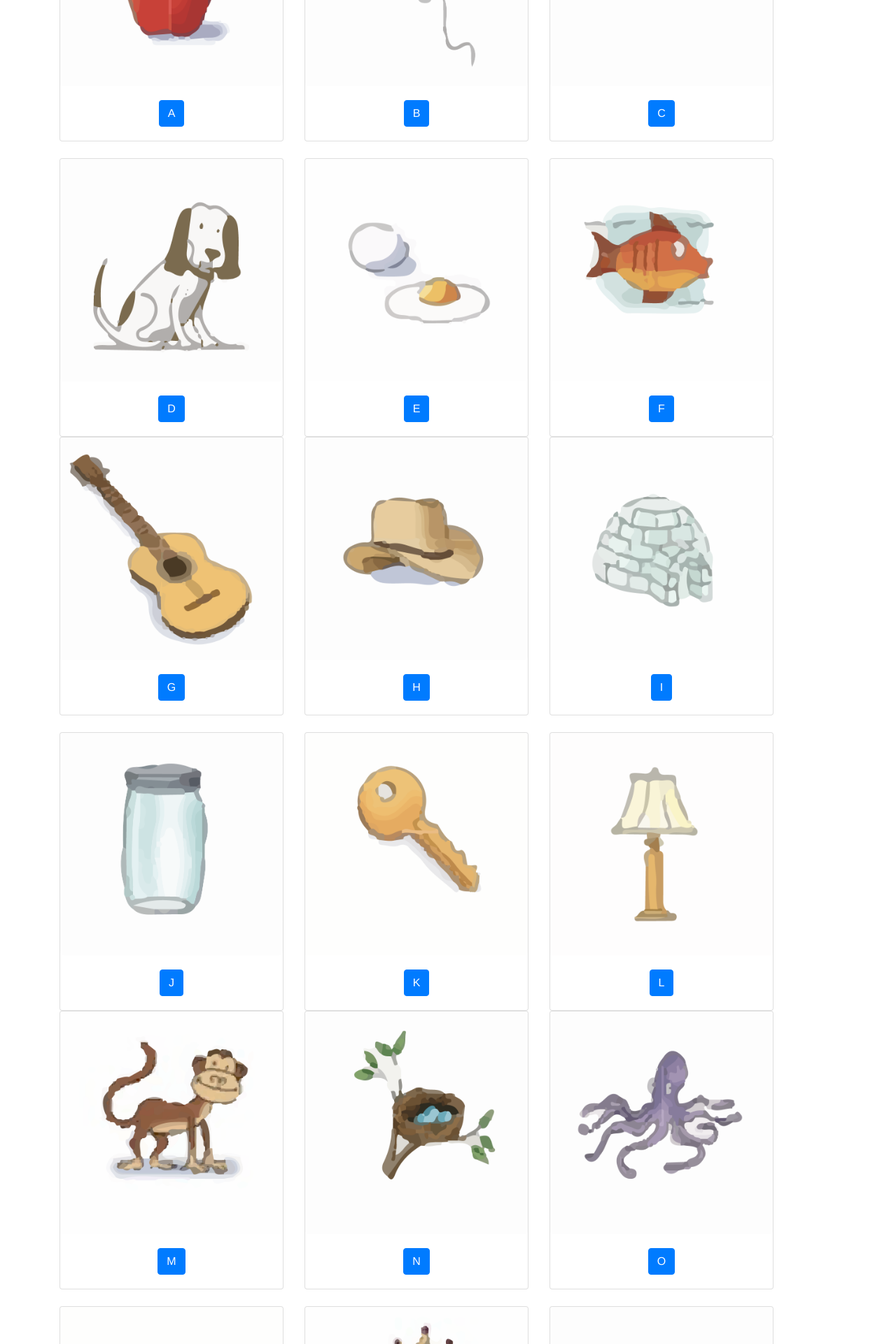
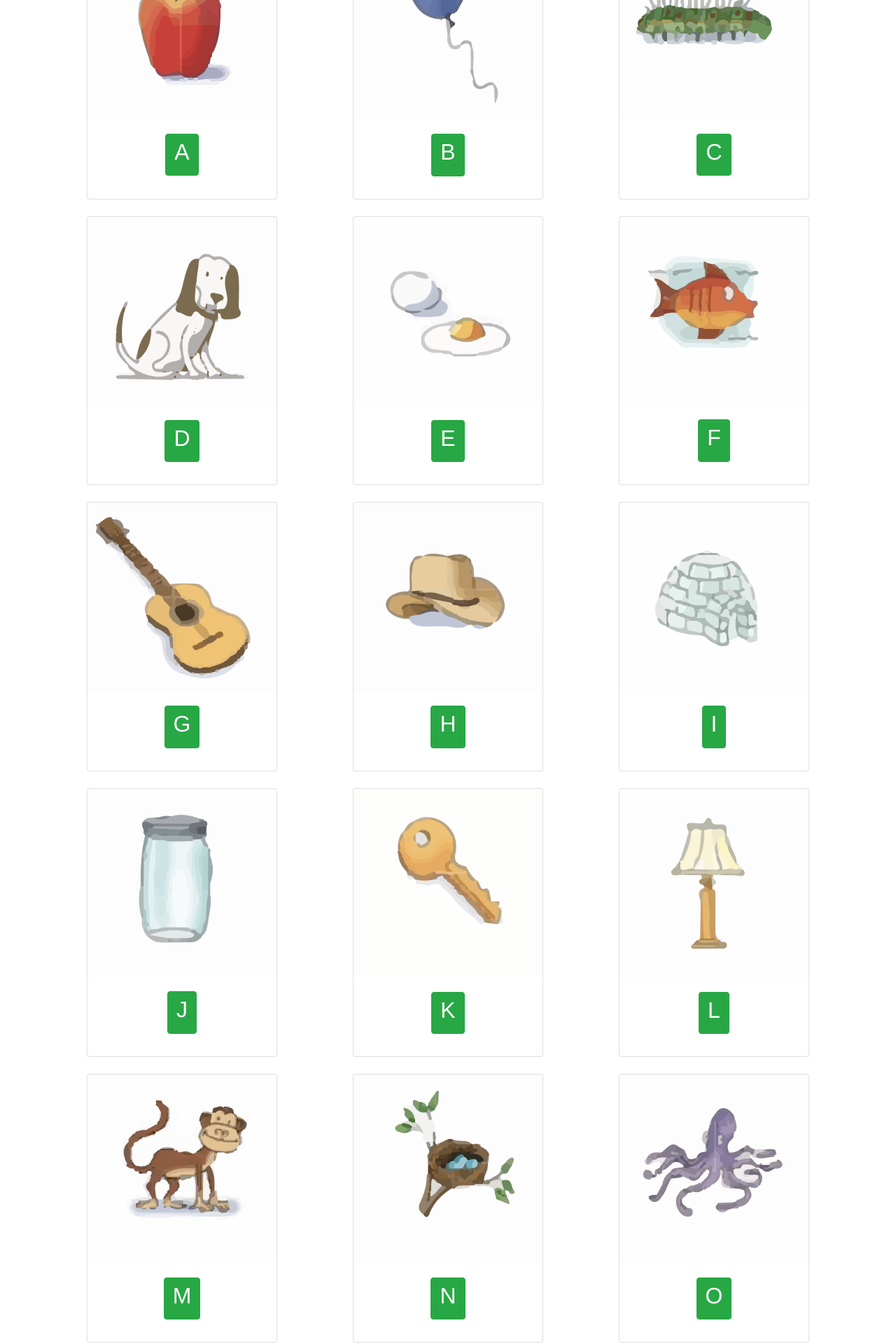
Before and after one commit to MiguelAgueda/PhonicsModule, a Vue app in the folder phonicscards/: page /phonicCards in a window 1280 px wide. Shown: the part 280-2200 px from the top of the page at 70% size. Built offline with nearby package versions, Linux system fonts and the light colour scheme.

Commit message:
Dynamically Loaded Alphabet Cards

```diff
--- a/phonicscards/src/App.vue
+++ b/phonicscards/src/App.vue
@@ -1,10 +1,13 @@
 <template>
   <div id="app">
     <div id="nav">
-      <router-link to="/">Home</router-link> |
-      <router-link to="/about">About</router-link>
+      <!-- <router-link to="/">Home</router-link> |
+      <router-link to="/about">About</router-link> -->
+      <a href="/">
+        <b-img height="120px" src="/ReaderWoodchuck.png"></b-img>
+      </a>
     </div>
-    <router-view/>
+    <router-view />
   </div>
 </template>
 
--- a/phonicscards/src/components/PhonicCards.vue
+++ b/phonicscards/src/components/PhonicCards.vue
@@ -1,141 +1,184 @@
 <template>
-  <b-row class="text-center">
-    <b-container>
-      <b-card-group deck class="pb-4">
-        <b-card img-src="Apple.png" img-top style="max-width: 20rem;">
-          <b-button href="#" variant="primary" @click.prevent="playSound('A.m4a')">A</b-button>
-        </b-card>
-
-        <b-card img-src="Balloon.png" img-top style="max-width: 20rem;">
-          <b-button href="#" variant="primary">B</b-button>
-        </b-card>
-
-        <b-card img-src="Caterpillar.png" img-top style="max-width: 20rem;">
-          <b-button href="#" variant="primary">C</b-button>
+  <b-container>
+    <b-row v-for="row in rows" :key="row[0].letter">
+      <b-card-group deck class=" pb-4 mx-auto" v-for="letter in row" :key="letter.letter">
+        <!-- <b-card-group> -->
+        <b-card img-top style="max-width: 17rem;" :img-src="letter.image">
+          <b-card-title>
+            <b-button href="#" variant="success" @click.prevent="playSound(letter.sound)"
+              ><H2>{{ letter.letter }}</H2></b-button
+            >
+          </b-card-title>
         </b-card>
       </b-card-group>
-
-      <b-card-group deck>
-        <b-card img-src="Dog.png" img-top style="max-width: 20rem;">
-          <b-button href="#" variant="primary">D</b-button>
-        </b-card>
-
-        <b-card img-src="Egg.png" img-top style="max-width: 20rem;">
-          <b-button href="#" variant="primary">E</b-button>
-        </b-card>
-
-        <b-card img-src="Fish.png" img-top style="max-width: 20rem;">
-          <b-button href="#" variant="primary">F</b-button>
-        </b-card>
-      </b-card-group>
-
-      <b-card-group deck class="pb-4">
-        <b-card img-src="Guitar.png" img-top style="max-width: 20rem;">
-          <b-button href="#" variant="primary">G</b-button>
-        </b-card>
-
-        <b-card img-src="Hat.png" img-top style="max-width: 20rem;">
-          <b-button href="#" variant="primary">H</b-button>
-        </b-card>
-
-        <b-card img-src="Igloo.png" img-top style="max-width: 20rem;">
-          <b-button href="#" variant="primary">I</b-button>
-        </b-card>
-      </b-card-group>
-
-      <b-card-group deck>
-        <b-card img-src="Jar.png" img-top style="max-width: 20rem;">
-          <b-button href="#" variant="primary">J</b-button>
-        </b-card>
-
-        <b-card img-src="Key.png" img-top style="max-width: 20rem;">
-          <b-button href="#" variant="primary">K</b-button>
-        </b-card>
-
-        <b-card img-src="Lamp.png" img-top style="max-width: 20rem;">
-          <b-button href="#" variant="primary">L</b-button>
-        </b-card>
-      </b-card-group>
-
-      <b-card-group deck class="pb-4">
-        <b-card img-src="Monkey.png" img-top style="max-width: 20rem;">
-          <b-button href="#" variant="primary">M</b-button>
-        </b-card>
-
-        <b-card img-src="Nest.png" img-top style="max-width: 20rem;">
-          <b-button href="#" variant="primary">N</b-button>
-        </b-card>
-
-        <b-card img-src="Octopus.png" img-top style="max-width: 20rem;">
-          <b-button href="#" variant="primary">O</b-button>
-        </b-card>
-      </b-card-group>
-
-      <b-card-group deck>
-        <b-card img-src="Pencil.png" img-top style="max-width: 20rem;">
-          <b-button href="#" variant="primary">P</b-button>
-        </b-card>
-
-        <b-card img-src="Queen.png" img-top style="max-width: 20rem;">
-          <b-button href="#" variant="primary">Q</b-button>
-        </b-card>
-
-        <b-card img-src="Ring.png" img-top style="max-width: 20rem;">
-          <b-button href="#" variant="primary">R</b-button>
-        </b-card>
-      </b-card-group>
-
-      <b-card-group deck class="pb-4">
-        <b-card img-src="Snake.png" img-top style="max-width: 20rem;">
-          <b-button href="#" variant="primary">S</b-button>
-        </b-card>
-
-        <b-card img-src="Turtle.png" img-top style="max-width: 20rem;">
-          <b-button href="#" variant="primary">T</b-button>
-        </b-card>
-
-        <b-card img-src="Umbrella.png" img-top style="max-width: 20rem;">
-          <b-button href="#" variant="primary">U</b-button>
-        </b-card>
-      </b-card-group>
-
-      <b-card-group deck>
-        <b-card img-src="Vacuum.png" img-top style="max-width: 20rem;">
-          <b-button href="#" variant="primary">V</b-button>
-        </b-card>
-
-        <b-card img-src="Wagon.png" img-top style="max-width: 20rem;">
-          <b-button href="#" variant="primary">W</b-button>
-        </b-card>
-
-        <b-card img-src="Box.png" img-top style="max-width: 20rem;">
-          <b-button href="#" variant="primary">X</b-button>
-        </b-card>
-      </b-card-group>
-
-      <b-card-group deck class="pb-4">
-        <b-card img-src="Yo-Yo.png" img-top style="max-width: 20rem;">
-          <b-button href="#" variant="primary">Y</b-button>
-        </b-card>
-
-        <b-card img-src="Zipper.png" img-top style="max-width: 20rem;">
-          <b-button href="#" variant="primary">Z</b-button>
-        </b-card>
-      </b-card-group>
-    </b-container>
-  </b-row>
-
-  <!-- </div> -->
+    </b-row>
+  </b-container>
 </template>
 
 <script>
 export default {
   name: 'PhonicCards',
+
+  data() {
+    return {
+      rows: this.getAlphabetRows(),
+    };
+  },
+
   methods: {
     playSound(sound) {
       const audio = new Audio(sound);
       audio.play();
     },
+
+    getAlphabet() {
+      return [
+        {
+          letter: 'A',
+          image: 'Apple.png',
+          sound: 'A.m4a',
+        },
+        {
+          letter: 'B',
+          image: 'Balloon.png',
+          sound: 'A.m4a',
+        },
+        {
+          letter: 'C',
+          image: 'Caterpillar.png',
+          sound: 'A.m4a',
+        },
+        {
+          letter: 'D',
+          image: 'Dog.png',
+          sound: 'A.m4a',
+        },
+        {
+          letter: 'E',
+          image: 'Egg.png',
+          sound: 'A.m4a',
+        },
+        {
+          letter: 'F',
+          image: 'Fish.png',
+          sound: 'A.m4a',
+        },
+        {
+          letter: 'G',
+          image: 'Guitar.png',
+          sound: 'A.m4a',
+        },
+        {
+          letter: 'H',
+          image: 'Hat.png',
+          sound: 'A.m4a',
+        },
+        {
+          letter: 'I',
+          image: 'Igloo.png',
+          sound: 'A.m4a',
+        },
+        {
+          letter: 'J',
+          image: 'Jar.png',
+          sound: 'A.m4a',
+        },
+        {
+          letter: 'K',
+          image: 'Key.png',
+          sound: 'A.m4a',
+        },
+        {
+          letter: 'L',
+          image: 'Lamp.png',
+          sound: 'A.m4a',
+        },
+        {
+          letter: 'M',
+          image: 'Monkey.png',
+          sound: 'A.m4a',
+        },
+        {
+          letter: 'N',
+          image: 'Nest.png',
+          sound: 'A.m4a',
+        },
+        {
+          letter: 'O',
+          image: 'Octopus.png',
+          sound: 'A.m4a',
+        },
+        {
+          letter: 'P',
+          image: 'Pencil.png',
+          sound: 'A.m4a',
+        },
+        {
+          letter: 'Q',
+          image: 'Queen.png',
+          sound: 'A.m4a',
+        },
+        {
+          letter: 'R',
+          image: 'Ring.png',
+          sound: 'A.m4a',
+        },
+        {
+          letter: 'S',
+          image: 'Snake.png',
+          sound: 'A.m4a',
+        },
+        {
+          letter: 'T',
+          image: 'Turtle.png',
+          sound: 'A.m4a',
+        },
+        {
+          letter: 'U',
+          image: 'Umbrella.png',
+          sound: 'A.m4a',
+        },
+        {
+          letter: 'V',
+          image: 'Vacuum.png',
+          sound: 'A.m4a',
+        },
+        {
+          letter: 'W',
+          image: 'Wagon.png',
+          sound: 'A.m4a',
+        },
+        {
+          letter: 'X',
+          image: 'Box.png',
+          sound: 'A.m4a',
+        },
+        {
+          letter: 'Y',
+          image: 'Yo-Yo.png',
+          sound: 'A.m4a',
+        },
+        {
+          letter: 'Z',
+          image: 'Zipper.png',
+          sound: 'A.m4a',
+        },
+      ];
+    },
+
+    getAlphabetRows() {
+      const rows = [];
+      const itemsPerRow = 3;
+      const alphabet = this.getAlphabet();
+      for (let i = 0; i < alphabet.length; i += itemsPerRow) {
+        const row = [];
+        for (let j = 0; j < itemsPerRow; j += 1) {
+          if (i + j < alphabet.length) row.push(alphabet[i + j]);
+        }
+        rows.push(row);
+      }
+      return rows;
+    },
   },
 };
 </script>
```
Also changed, not shown: phonicscards/src/assets/logo.png, 1 other file (tests, documents, lock files or other folders).
